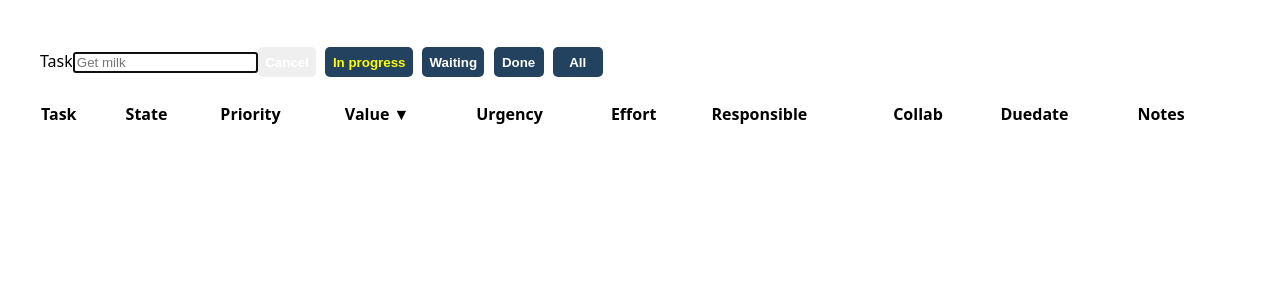
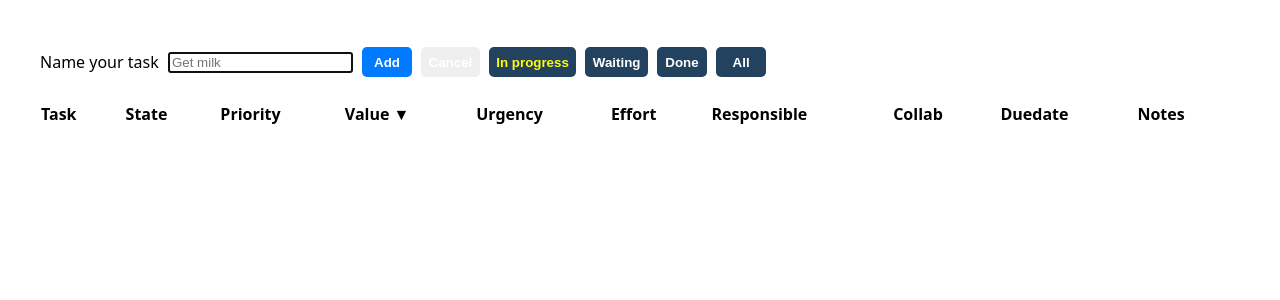
Before and after one commit to xintamosaik/actionable, a React (Vite) app: page / in a window 1280 px wide. Both pictures are taken after a click on the button "+ Add Task". Shown: the top 300 px of the page. Built offline with nearby package versions, Linux system fonts and the light colour scheme.

Commit message:
style: enhance TaskAddForm layout for improved usability and clarity

```diff
--- a/src/TaskAddForm.tsx
+++ b/src/TaskAddForm.tsx
@@ -38,16 +38,18 @@ function TaskAddForm({ onAdd }: { onAdd: (todo: TodoItem) => void }) {
     }
 
     return adding ? (
-        <form onSubmit={handleSubmit} onKeyUp={handleEscape}>
-            <label htmlFor="task">Task</label>
+        <form onSubmit={handleSubmit} onKeyUp={handleEscape} style={{ display: 'inline-flex', gap: '1ch', alignItems: 'center' }}>
+            <label htmlFor="task">Name your task</label>
             <input
                 id="task"
                 type="text"
                 placeholder="Get milk"
                 value={taskInput}
                 onChange={(e) => setTaskInput(e.target.value)}
+                onKeyDown={(e) => { if (e.key === 'Escape') setAdding(false); }}
                 autoFocus
             />
+            <button type="submit" className="primary">Add</button>
             <button type="button" onClick={() => setAdding(false)}>Cancel</button>
         </form>
     ) : (
```
